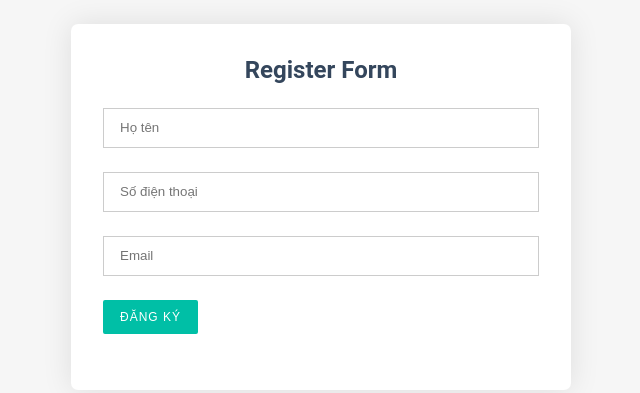
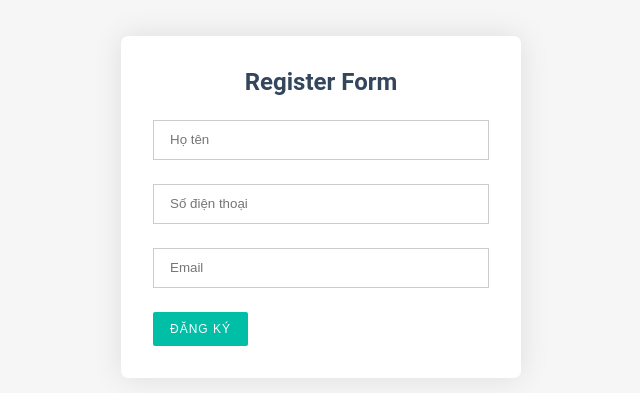
Before and after one commit to buihien0109/js-validate-basic, a plain HTML site: page index.html in a window 1280 px wide. Shown: the part 193-586 px from the top of the page, without its empty margins (319-959 px from the left). Drawn offline with Linux system fonts and the light colour scheme.

Commit message:
chỉnh sửa css

```diff
--- a/index.html
+++ b/index.html
@@ -13,15 +13,15 @@
     <div class="register-form">
         <h2>Register Form</h2>
         <div class="input-row">
-            <input type="text" placeholder="Họ tên" id="username" />
+            <input type="text" placeholder="Họ tên" id="username" autocomplete="off" />
             <small>Error message</small>
         </div>
         <div class="input-row">
-            <input type="text" placeholder="Số điện thoại" id="phone" />
+            <input type="text" placeholder="Số điện thoại" id="phone" autocomplete="off"/>
             <small>Error message</small>
         </div>
         <div class="input-row">
-            <input type="Email" placeholder="Email" id="email" />
+            <input type="Email" placeholder="Email" id="email" autocomplete="off" />
             <small>Error message</small>
         </div>
         <div class="input-row">
--- a/style.css
+++ b/style.css
@@ -18,7 +18,7 @@ body {
 }
 
 .register-form {
-    width: 500px;
+    width: 400px;
     padding: 2rem;
     box-shadow: 0 0 30px rgba(0, 0, 0, 0.1);
     background-color: #fff;
@@ -39,10 +39,12 @@ body {
     height: 40px;
     line-height: 40px;
     padding: 0 1rem;
+    outline: none;
     transition: all 0.3s ease-out;
 }
 .input-row input:focus {
     border: 1px solid #00bfa6;
+    outline: none;
 }
 .input__note textarea {
     width: 100%;
@@ -58,6 +60,9 @@ body {
 .input-row {
     position: relative;
 }
+.input-row:last-child {
+    margin-bottom: 0;
+}
 .input-row.success input {
     border-color: #2ecc71;
 }
@@ -67,9 +72,10 @@ body {
 .input-row small {
     color: #e74c3c;
     position: absolute;
-    bottom: -22px;
+    bottom: -20px;
     left: 0;
     visibility: hidden;
+    font-size: 12px;
 }
 .input-row.error small {
     visibility: visible;
```
